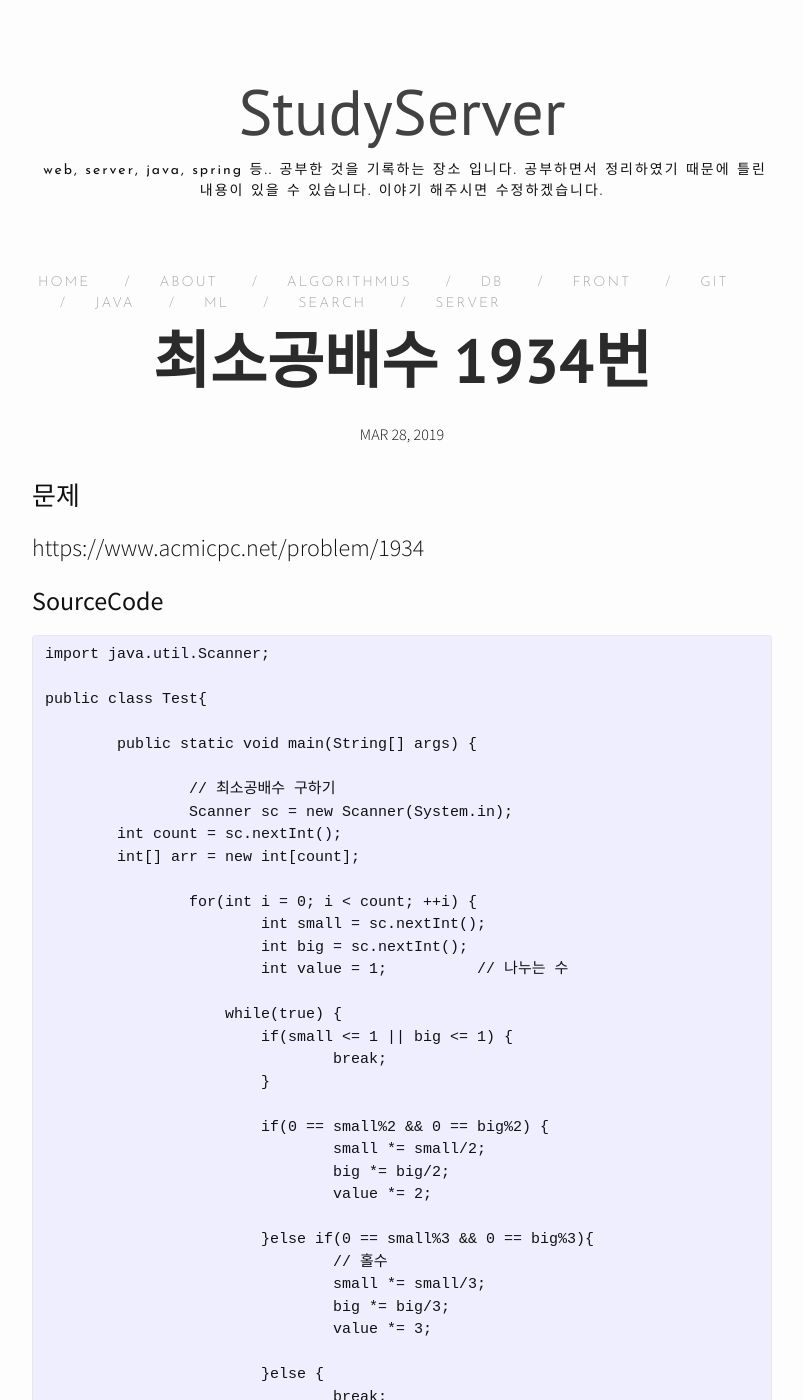
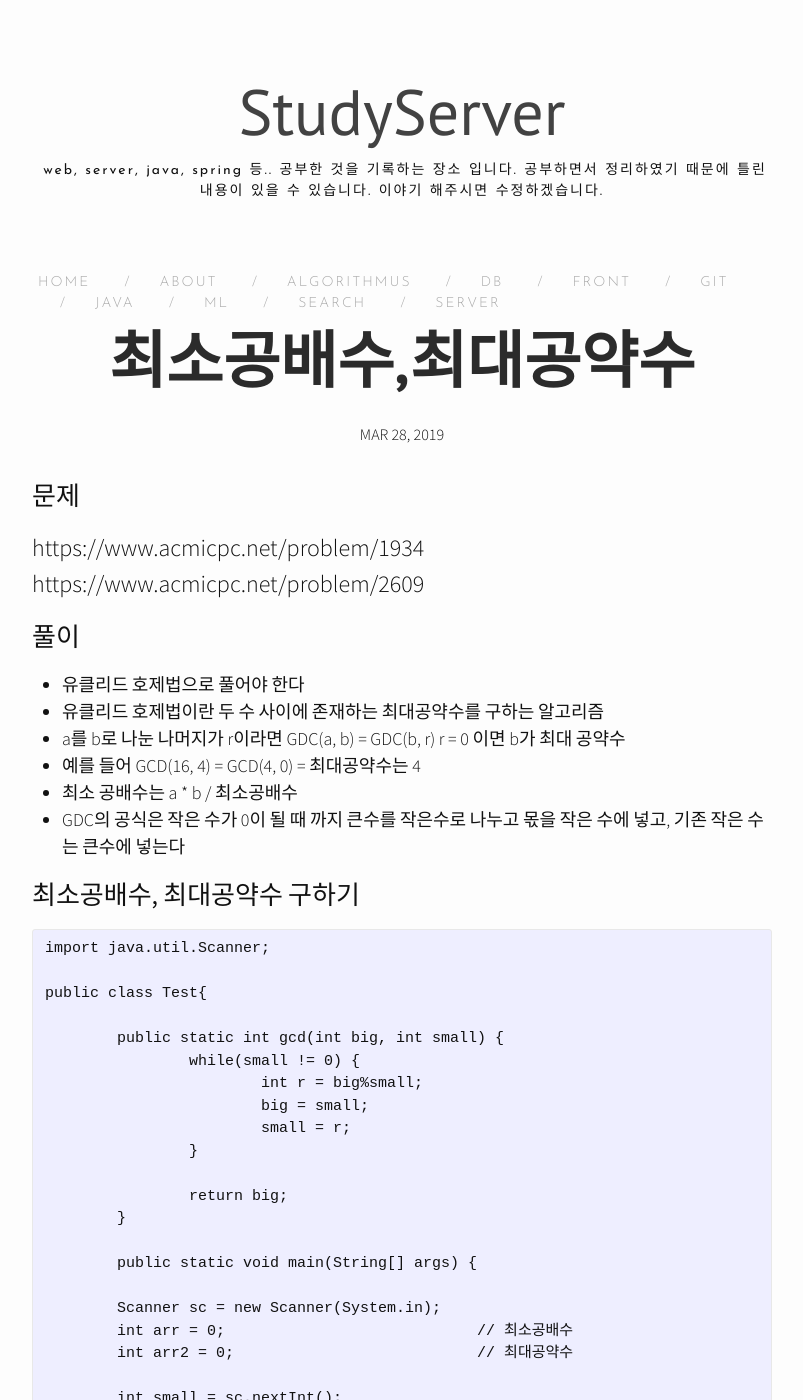
Before and after one commit to parkwonhui/parkwonhui.dev-github.io, a Jekyll site: the page built from _posts/algorithmus/2019-03-28-최소공배수.md, in a window 1280 px wide and 1400 px high. Shown: the whole window, without its empty margins (238-1041 px from the left). Built offline with Jekyll 4.4.1, drawn with Linux system fonts in a browser that asks for light colours; nearby versions of some CDN libraries; comment, search, counter and statistics services are not loaded; some of the changed text lies outside the part shown.

Commit message:
최소공배수, 최대공약수 정리

```diff
--- a/_posts/algorithmus/2019-03-28-최소공배수.md
+++ b/_posts/algorithmus/2019-03-28-최소공배수.md
@@ -1,6 +1,6 @@
 ---
 layout: post
-title: 최소공배수 1934번
+title: 최소공배수,최대공약수
 categories: [algorithmus]
 tags: [algorithmus]
 comments: true
@@ -8,9 +8,59 @@ comments: true
 ### 문제
 
 https://www.acmicpc.net/problem/1934
+https://www.acmicpc.net/problem/2609
 
+### 풀이
+- 유클리드 호제법으로 풀어야 한다
+- 유클리드 호제법이란 두 수 사이에 존재하는 최대공약수를 구하는 알고리즘
+- a를 b로 나눈 나머지가 r이라면 GDC(a, b) = GDC(b, r) r = 0 이면 b가 최대 공약수
+- 예를 들어 GCD(16, 4) = GCD(4, 0) = 최대공약수는 4
+- 최소 공배수는 a * b / 최소공배수
+- GDC의 공식은 작은 수가 0이 될 때 까지 큰수를 작은수로 나누고 몫을 작은 수에 넣고, 기존 작은 수는 큰수에 넣는다
 
-### SourceCode
+### 최소공배수, 최대공약수 구하기
+
+~~~
+import java.util.Scanner;
+
+public class Test{
+
+	public static int gcd(int big, int small) {
+		while(small != 0) {
+			int r = big%small;
+			big = small;
+			small = r;
+		}
+
+		return big;
+	}
+
+	public static void main(String[] args) {
+
+        Scanner sc = new Scanner(System.in);
+        int arr = 0;				// 최소공배수
+        int arr2 = 0;				// 최대공약수
+
+       	int small = sc.nextInt();
+        int big = sc.nextInt();
+
+        if(big < small) {
+        	int temp = small;
+        	small = big;
+        	big = temp;
+        }
+
+        arr = gcd(big, small);
+        arr2 = big*small / gcd(big, small);
+
+        System.out.println(arr);
+        System.out.println(arr2);
+	}
+}
+~~~
+
+### 처음 작성한 소스
+- 아래 소스는 2와 3으로 나누어지지 않는 정수( 7, 7 )를 대입할 시 잘못된 값 출력(49)
 
 ~~~
 import java.util.Scanner;
```
